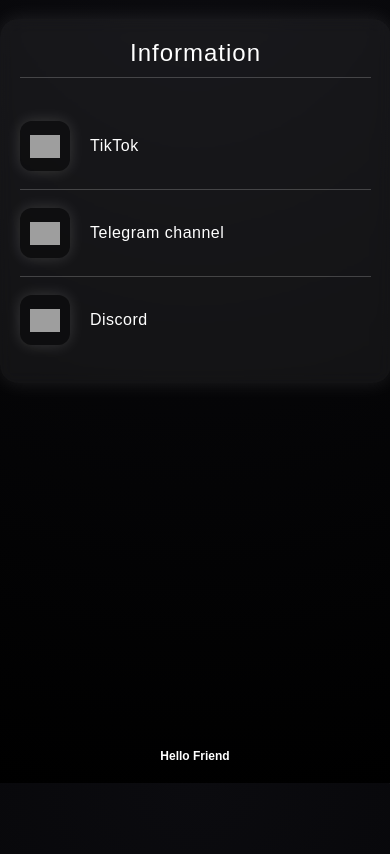
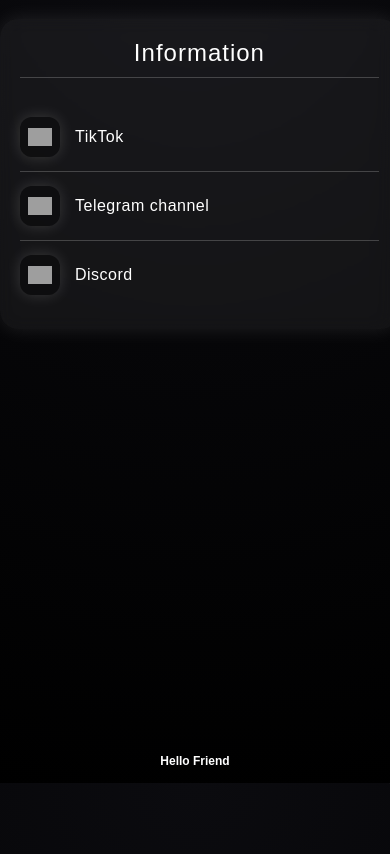
Before and after one commit to Codees1/Darkteam, a plain HTML site: page index.html in a window 390 px wide. Shown: the part 61-915 px from the top of the page. Drawn offline with Linux system fonts and the light colour scheme; grey boxes are pictures that could not be loaded.

Commit message:
index.html

```diff
--- a/index.html
+++ b/index.html
@@ -17,13 +17,11 @@ html, body {
   display: flex;
   flex-direction: column;
   justify-content: space-between;
-
-  /* плавный тёмный градиент */
   background: radial-gradient(circle at top, #0b0b0f 0%, #000 100%);
   overflow: hidden;
 }
 
-/* анимация мерцания точек-звёзд */
+/* мерцание звёзд */
 body::before {
   content: "";
   position: absolute;
@@ -47,7 +45,7 @@ body::before {
   100% { opacity: 0.3; transform: scale(1); }
 }
 
-/* ===== СТИЛИ КОНТЕНТА ===== */
+/* ===== КОНТЕНТ ===== */
 #logo {
   position: absolute;
   top: 20px;
@@ -60,7 +58,7 @@ body::before {
 .container {
   max-width: 600px;
   width: 90%;
-  margin: 80px auto;
+  margin: 100px auto 60px auto;
   padding: 30px;
   background: rgba(255,255,255,0.06);
   backdrop-filter: blur(8px);
@@ -70,8 +68,7 @@ body::before {
 
 .container h2 {
   text-align: center;
-  margin-top: 0;
-  margin-bottom: 25px;
+  margin: 0 0 25px 0;
   font-weight: normal;
   letter-spacing: 1px;
   border-bottom: 1px solid rgba(255,255,255,0.2);
@@ -110,7 +107,7 @@ body::before {
   letter-spacing: 0.5px;
 }
 
-/* Hello Friend — уменьшенный без анимации */
+/* Hello Friend */
 .hello {
   text-align: center;
   font-size: 14px;
@@ -119,6 +116,7 @@ body::before {
   cursor: pointer;
 }
 
+/* Оверлей */
 .overlay {
   position: fixed;
   top: 0; left: 0;
@@ -132,10 +130,7 @@ body::before {
   transition: opacity 0.4s ease;
   z-index: 999;
 }
-.overlay.show {
-  opacity: 1;
-  pointer-events: auto;
-}
+.overlay.show { opacity: 1; pointer-events: auto; }
 .overlay img {
   max-width: 90%;
   max-height: 90%;
@@ -143,10 +138,18 @@ body::before {
   box-shadow: 0 0 30px rgba(0,0,0,0.7);
 }
 
+/* ===== АДАПТИВ ДЛЯ СМАРТФОНОВ ===== */
 @media (max-width: 600px) {
-  .container { padding: 20px; }
+  #logo { font-size: 18px; top: 15px; left: 15px; }
+  .container {
+    width: 92%;
+    margin: 80px auto 40px auto;
+    padding: 20px;
+  }
+  .item { padding: 14px 0; }
+  .icon { width: 40px; height: 40px; min-width: 40px; margin-right: 15px; }
   .item span { font-size: 16px; }
-  .hello { font-size: 12px; }
+  .hello { font-size: 12px; margin: 15px 0; }
 }
 </style>
 </head>
@@ -167,7 +170,7 @@ body::before {
     <span>Telegram channel</span>
   </div>
 
-  <div class="item" data-url="yaeby.ru">
+  <div class="item" data-url="https://yaeby.ru">
     <div class="icon discord"></div>
     <span>Discord</span>
   </div>
```
